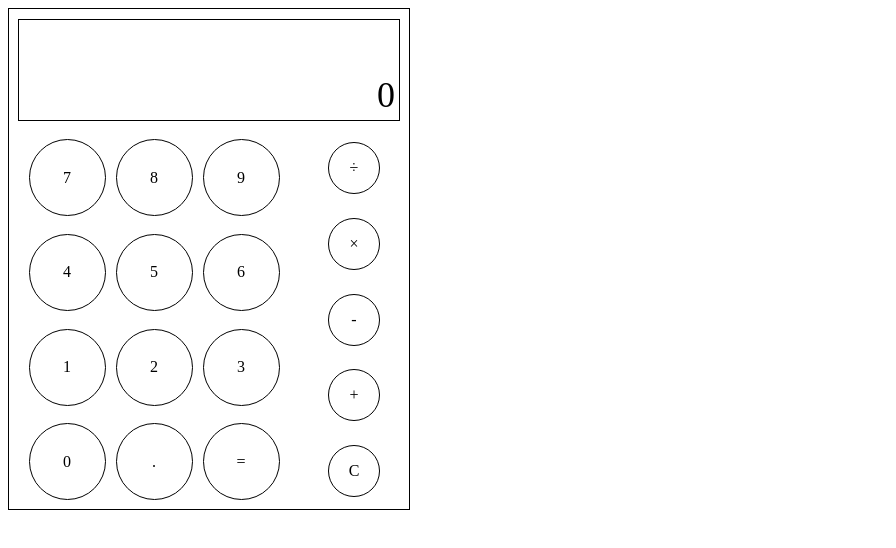
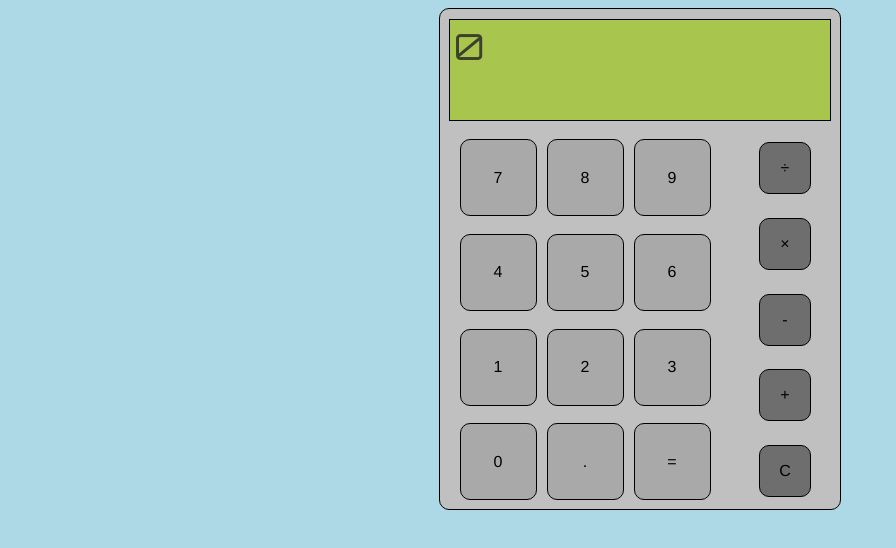
Before and after one commit to AlecBongard/calculator, a plain HTML site: page index.html in a window 1280 px wide. Shown: the whole page, without its empty margins (0-896 px from the left). Drawn offline with Linux system fonts and the light colour scheme.

Commit message:
Change Style

```diff
--- a/index.html
+++ b/index.html
@@ -5,12 +5,16 @@
     <meta http-equiv="X-UA-Compatible" content="IE=edge">
     <meta name="viewport" content="width=device-width, initial-scale=1.0">
     <link rel="stylesheet" href="style.css">
+    <link rel="preconnect" href="https://fonts.googleapis.com">
+<link rel="preconnect" href="https://fonts.gstatic.com" crossorigin>
+<link href="https://fonts.googleapis.com/css2?family=Orbitron:wght@400;500;600;700;800;900&display=swap" rel="stylesheet">
     <title>Calculator</title>
 </head>
 <body>
     <div class="calc">
         <div class="screen">
             <p class="disp">0</p>
+            <p class="ans"></p>
         </div>
         <div class="buttons">
             <div class="nums">
--- a/style.css
+++ b/style.css
@@ -1,3 +1,10 @@
+body{
+    display: flex;
+    justify-content: center;
+    background-color: lightblue;
+    font-family:'Franklin Gothic Medium', 'Arial Narrow', Arial, sans-serif;
+}
+
 .calc{
     height: 500px;
     width: 400px;
@@ -5,6 +12,8 @@
     display: flex;
     flex-direction: column;
     align-items: center;
+    border-radius: 10px;
+    background-color: silver;
 }
 
 .screen{
@@ -13,13 +22,16 @@
     border: 1px solid black;
     margin: 10px;
     display: flex;
-    align-items: flex-end;
-    justify-content: flex-end;
+    background-color: #A8C64E;
 }
 
 .disp{
+    align-self:flex-start;
+    justify-self:flex-start;
     margin: 4px;
     font-size: 36px;
+    font-family: 'Orbitron';
+    color: #3C412C;
 }
 
 .buttons{
@@ -49,10 +61,12 @@
     height: 75px;
     width: 75px;
     margin: 5px;
-    border-radius: 50%;
+    border-radius: 10px;
     display: flex;
     justify-content: center;
     align-items: center;
+
+    background-color: darkgrey;
 }
 
 .oper, .clear{
@@ -60,16 +74,18 @@
     height: 50px;
     width: 50px;
     margin: 5px;
-    border-radius: 50%;
+    border-radius: 10px;
     display: flex;
     justify-content: center;
     align-items: center;
+
+    background: rgb(110, 110, 110);
 }
 
 .num:hover, .oper:hover, .clear:hover, .equals:hover, .dec:hover{
     background-color: lightgrey;
 }
 
-.num:active, .oper:active, .clear:active, .equals:active, .dec:hover{
+.num:active, .oper:active, .clear:active, .equals:active, .dec:active{
     background-color: grey;
 }
```
